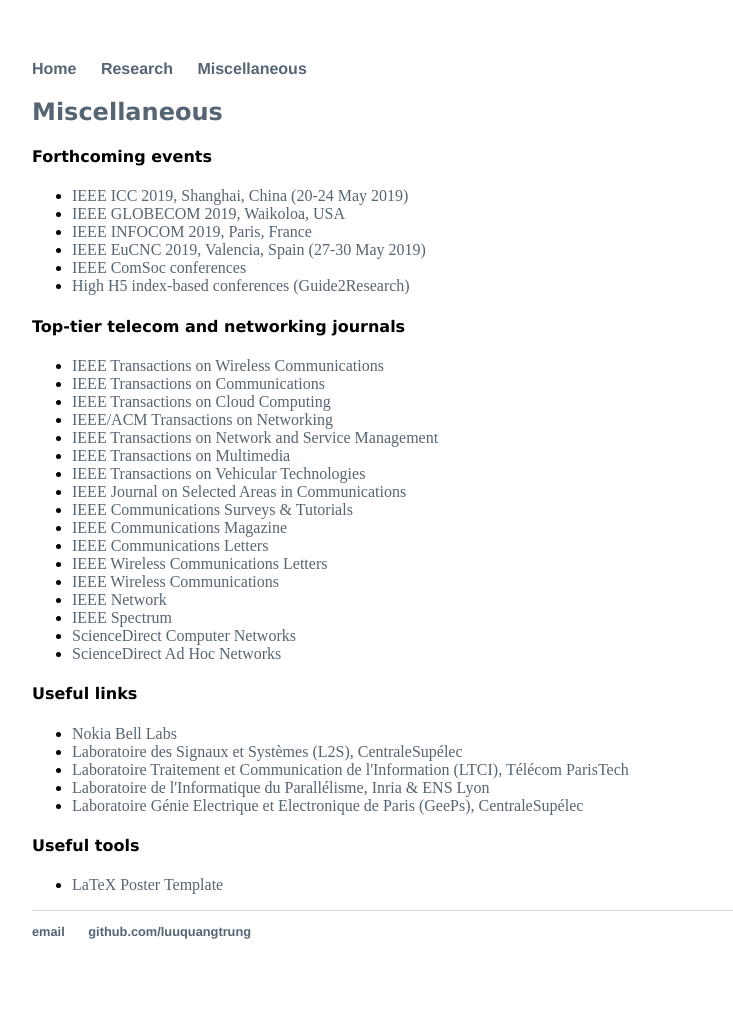
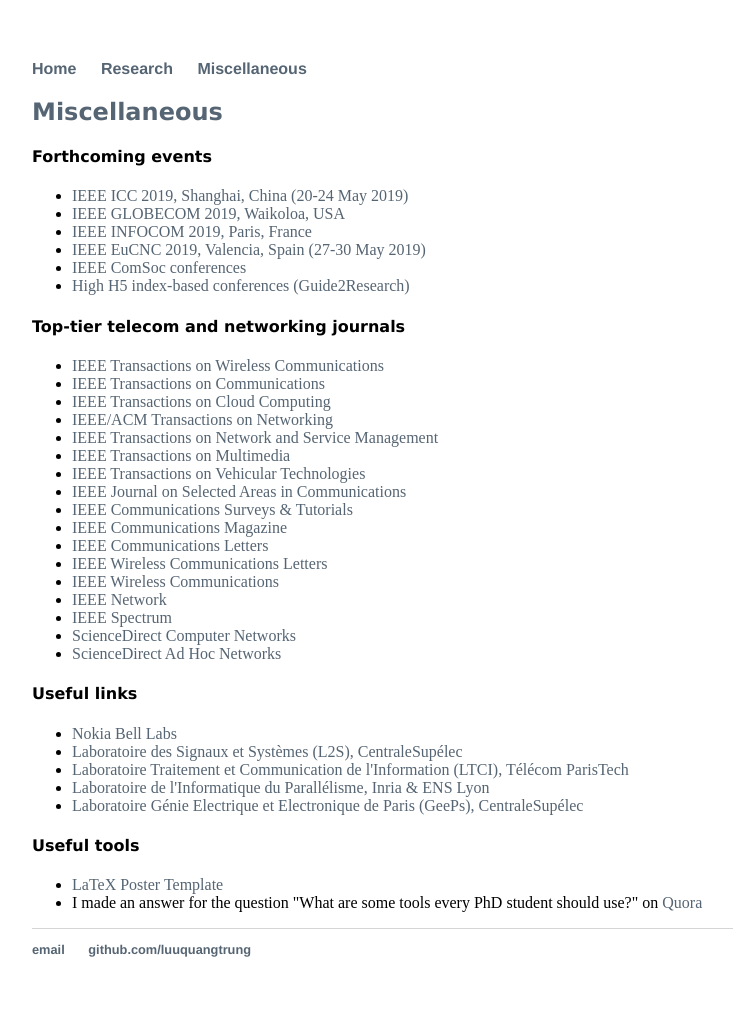
Before and after one commit to luuquangtrung/luuquangtrung.github.io_v1, a Jekyll site: the page built from misc/index.html, in a window 1280 px wide. Shown: the whole page, without its empty margins (160-893 px from the left). Built offline with Jekyll 4.4.1, drawn with Linux system fonts in a browser that asks for light colours.

Commit message:
Update index.html

```diff
--- a/misc/index.html
+++ b/misc/index.html
@@ -67,4 +67,6 @@
 
 <ul>
 	<li> <a href="http://www.brian-amberg.de/uni/poster/"> LaTeX Poster Template </a> </li>
+
+	<li> I made an answer for the question "What are some tools every PhD student should use?" on <a href="https://www.quora.com/What-are-some-tools-every-PhD-student-should-use/answer/Trung-15"> Quora </a> </li>
 </ul>
```
